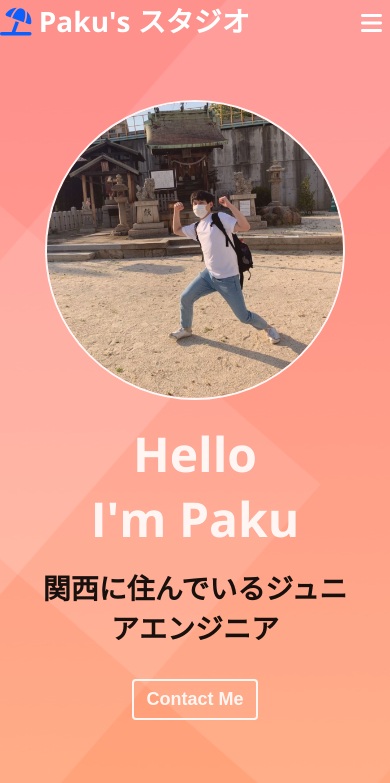
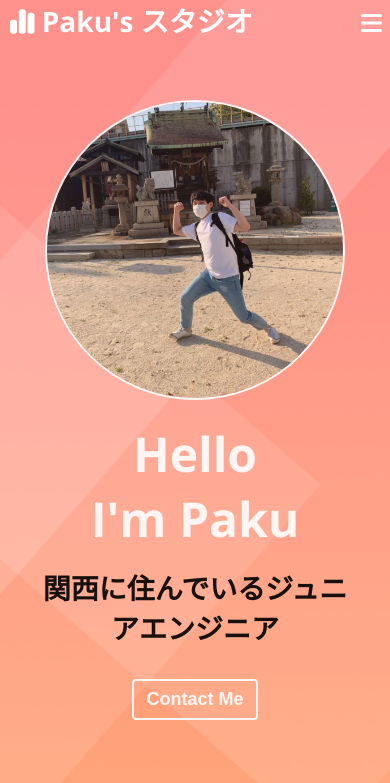
Before and after one commit to J-paku/Portfolio, a PHP site: page / in a window 390 px wide. Shown: the top 783 px of the page. Run offline with PHP 8.4, Linux system fonts and the light colour scheme; some libraries are stand-ins or nearby versions.

Commit message:
final touch

```diff
--- a/index.html
+++ b/index.html
@@ -12,17 +12,15 @@
 <link rel="preconnect" href="https://fonts.gstatic.com" crossorigin>
 <link href="https://fonts.googleapis.com/css2?family=Open+Sans:wght@400;600;700&family=Poppins:wght@100&display=swap" rel="stylesheet">
 
-
 <link rel="stylesheet" href="style.css">
 <script src="main.js" defer></script>
 <!-- defer은 html 로드와 동시에 javascript 로드 -->
 <script src="https://kit.fontawesome.com/f99fdf64a3.js" crossorigin="anonymous"></script>
 </head>
-<body>
     <!-- Navbar -->
     <nav id="navbar">
         <div class="navbar__logo">
-            <a href="#"><i class="fa-solid fa-umbrella-beach"></i> Paku's スタジオ</a>
+            <a href="#"><i class="fa-solid fa-chart-simple"></i> Paku's スタジオ</a>
         </div>
             <ul class="navbar__menu">
                 <li class="navbar__menu__item" data-link="#home">ホーム</li>
--- a/style.css
+++ b/style.css
@@ -509,6 +509,7 @@ p   {
             flex-direction: column;
             align-items: flex-start;
             padding: 0;
+            padding-left: 10px;
         }
         .navbar__menu{
             flex-direction: column;
```
